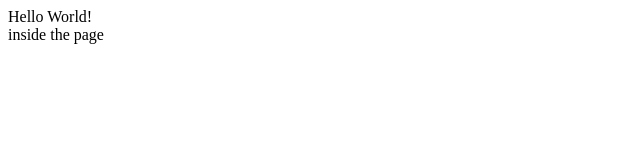
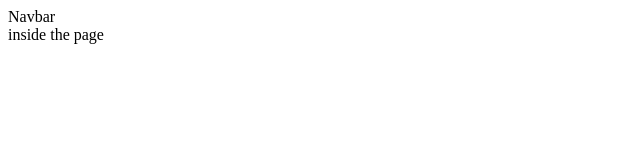
Before and after one commit to rweaverra/Phone_Pals, a React (Create React App) app in the folder client/: page / in a window 1280 px wide. Shown: the top 160 px of the page, without its empty margins (0-640 px from the left). Built offline with nearby package versions, Linux system fonts and the light colour scheme; the HTML template or start-up script is replaced by a standard one.

Commit message:
Navbar component(skeleton)

```diff
--- /dev/null
+++ b/client/components/HomePage.jsx
@@ -0,0 +1,15 @@
+import React from 'react';
+import Navbar from './Navbar.jsx';
+
+function HomePage (){
+  return (
+    <div>
+      <Navbar />
+      <div>
+        inside the page
+      </div>
+    </div>
+  )
+}
+
+export default HomePage;
--- /dev/null
+++ b/client/components/Navbar.jsx
@@ -0,0 +1,10 @@
+import React from 'react';
+
+function Navbar() {
+
+  return(
+    <div>Navbar</div>
+  );
+}
+
+export default Navbar;
--- a/client/components/Page.jsx
+++ /dev/null
@@ -1,9 +0,0 @@
-import React from 'react';
-
-function Page (){
-  return (
-    <div>inside the page</div>
-  )
-}
-
-export default Page;
--- a/client/src/App.jsx
+++ b/client/src/App.jsx
@@ -1,11 +1,10 @@
 import React from 'react';
-import Page from '../components/Page.jsx';
+import HomePage from '../components/HomePage.jsx';
 
 const App = () => {
     return (
         <div>
-            Hello World!
-            <Page />
+            <HomePage />
         </div>
     );
 }
```
